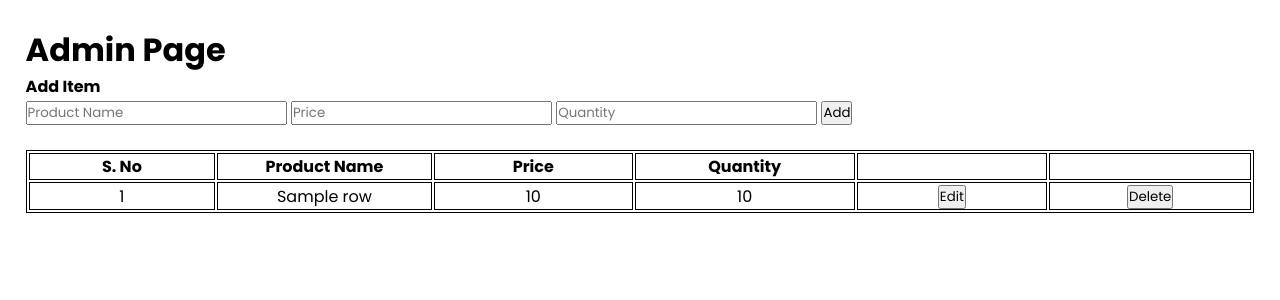
After one commit to yutham/JS-Python-Bill-App, a Flask app: template templates/admin.html in a window 1280 px wide. The commit adds this page. Shown: the top 300 px of the page. Run offline with Flask 3, Linux system fonts and the light colour scheme; the template is opened without the code that fills it: most values are stand-ins (such as "Sample title", 1, 10 or a date in 2020); parts of the project's set-up code (start-up, migrations or seed data) failed here and were passed over.

Commit message:
Add feature

```diff
--- a/main.py
+++ b/main.py
@@ -1,19 +1,42 @@
-from flask import Flask,render_template
-
-import webview # Libray to create a gui window
+from flask import Flask, render_template, request, redirect, url_for
+from modules import admin
+import webview  # Library to create a gui window
 
 app = Flask(__name__, static_folder='./static', template_folder='./templates')
 
+
 @app.route('/')
-def login():
-    return render_template("login.html",name='cairocoders Home page')
+def loginPage():
+    return render_template("login.html")
+
 
 @app.route('/home')
-def home():
-    return render_template("home.html",name='cairocoders page 2')
+def homePage():
+    return render_template("home.html")
 
-webview.create_window('Billing App', app) # To enable a gui window
 
+@app.route('/admin')
+def adminPage():
+    data = admin.display_stocks()
+    return render_template("admin.html", data=data)
+
+
+@app.route("/admin/add", methods=['POST'])
+def addStock():
+    if request.method == 'POST':
+        productName = request.form.get('product-name')
+        price = request.form.get('price')
+        quantity = request.form.get('quantity')
+        new_record = {'Product Name': productName,
+                      'Price': price,
+                      'Quantity': quantity}
+        print(new_record)
+        print(admin.Add_Stock(new_record))
+
+    return redirect(url_for('adminPage'))
+
+
+webview.create_window('Billing App', app)  # To enable a gui window
 if __name__ == '__main__':
-    # app.run(debug=True) # Only use for development (recommended)
-    webview.start() # To start a gui
+    # app.run(debug=True)  # Only use for development (recommended)
+    webview.start()  # To start a gui
--- /dev/null
+++ b/static/css/admin.css
@@ -0,0 +1,29 @@
+@import url('https://fonts.googleapis.com/css2?family=Poppins:ital,wght@0,200;0,400;0,500;0,600;0,700;1,100;1,200;1,300&display=swap');
+
+* {
+    margin: 0;
+    padding: 0;
+    box-sizing: border-box;
+    font-family: 'Poppins', sans-serif;
+}
+
+.add-item {
+    margin: 2%;
+}
+
+.stock-table {
+    margin: 2%;
+    display: flex;
+}
+
+td,
+th {
+    width: 500px;
+    text-align: center;
+}
+
+table,
+td,
+th {
+    border: 1px solid black;
+}
--- /dev/null
+++ b/templates/admin.html
@@ -0,0 +1,61 @@
+<!DOCTYPE html>
+<html lang="en">
+    <head>
+        <meta charset="UTF-8" />
+        <meta name="viewport" content="width=device-width, initial-scale=1.0" />
+        <title>Admin</title>
+        <link
+            href="{{ url_for('static',filename='css/admin.css') }}"
+            rel="stylesheet"
+        />
+    </head>
+    <body>
+        <div class="add-item">
+            <h1>Admin Page</h1>
+            <label><h4>Add Item</h4></label>
+            <form method="POST" action="admin/add">
+                <input
+                    type="text"
+                    id="product-name"
+                    name="product-name"
+                    placeholder="Product Name"
+                />
+                <input
+                    type="number"
+                    id="price"
+                    name="price"
+                    placeholder="Price"
+                />
+                <input
+                    type="number"
+                    id="quantity"
+                    name="quantity"
+                    placeholder="Quantity"
+                />
+                <button type="submit" class="btn">Add</button> <br />
+            </form>
+        </div>
+        <div class="stock-table">
+            <table>
+                <tr>
+                    <th>S. No</th>
+                    <th>Product Name</th>
+                    <th>Price</th>
+                    <th>Quantity</th>
+                    <th></th>
+                    <th></th>
+                </tr>
+                {% for row in data %}
+                <tr>
+                    <td>{{ row['Index'] }}</td>
+                    <td>{{ row['Product Name'] }}</td>
+                    <td>{{ row['Price'] }}</td>
+                    <td>{{ row['Quantity'] }}</td>
+                    <td><input type="button" value="Edit" /></td>
+                    <td><input type="button" value="Delete" /></td>
+                </tr>
+                {% endfor %}
+            </table>
+        </div>
+    </body>
+</html>
--- a/templates/home.html
+++ b/templates/home.html
@@ -1 +1 @@
-<a href="/">Done</a>
+<a href="/">Done</a> <a href="/admin">admin</a>
```
Also changed, not shown: modules/admin.py (added, +49 -0 lines), templates/login.html (+30 -11 lines), static/css/login.css (renamed from static/login.css), static/js/login.js (renamed from static/login.js), 1 other file.
